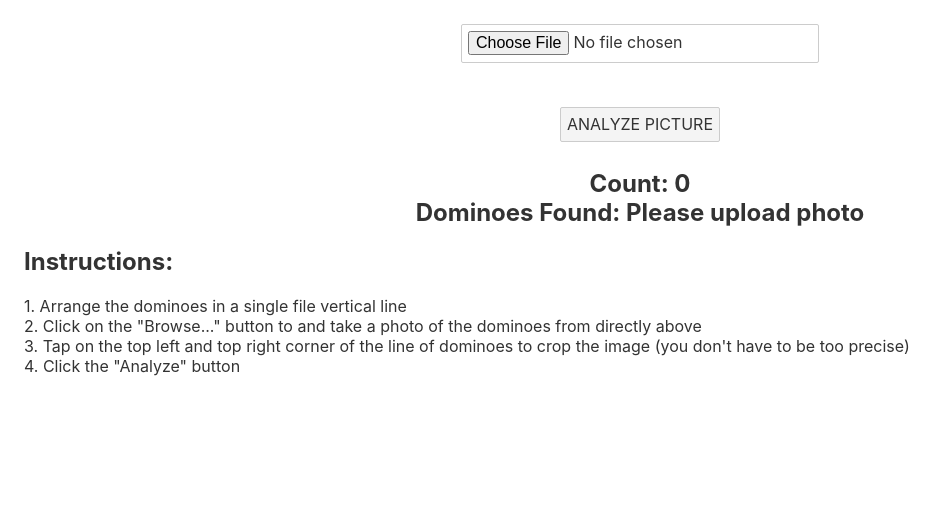
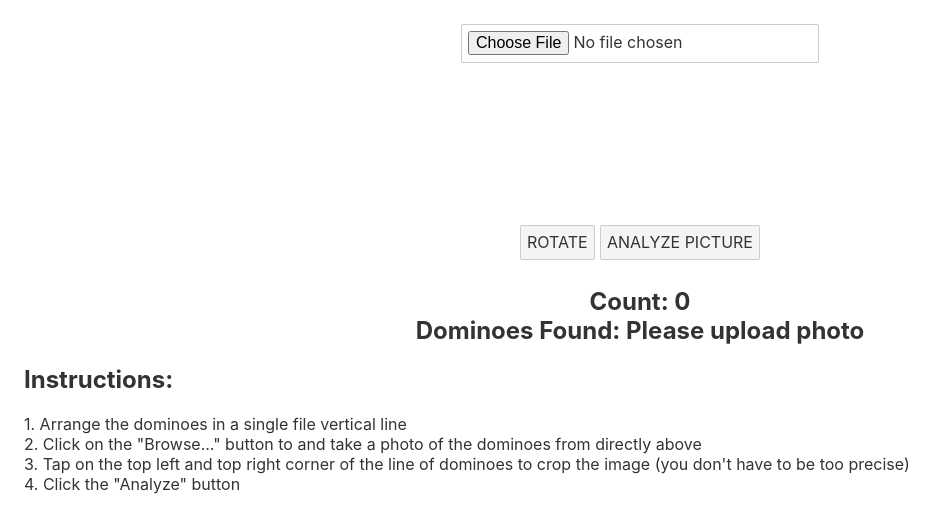
Before and after one commit to jeremyarde/domino-counter-frontend, a Svelte app: page / in a window 1280 px wide. Shown: the top 532 px of the page, without its empty margins (0-948 px from the left). Built offline with nearby package versions, Linux system fonts and the light colour scheme.

Commit message:
beginning to add rotation support and adding image scaling

```diff
--- a/src/App.svelte
+++ b/src/App.svelte
@@ -7,6 +7,8 @@
   let found_domino_string = "Please upload photo";
   let currentImage;
   let canvas;
+  let width;
+  let height;
   let edgePositions = [];
 
   let currentDominoImage = null;
@@ -14,15 +16,57 @@
   let currentDominoImageWidth = 0;
   let currentDominoImageCropSection = null;
 
+  function rotateImage(event) {
+    console.log("rotate image function");
+    var context = canvas.getContext("2d");
+    console.log(currentImage);
+    currentImage.style.transform = "rotate(90deg)";
+
+    // context.rotate((90 * Math.PI) / 180);
+    // context.drawImage(currentImage, 0, 0);
+    redrawImage();
+  }
+
+  function redrawImage() {
+    var context = canvas.getContext("2d");
+
+    var hRatio = canvas.width / currentImage.width;
+    var vRatio = canvas.height / currentImage.height;
+    var ratio = Math.min(hRatio, vRatio);
+    context.drawImage(
+      currentImage,
+      0,
+      0,
+      currentImage.width,
+      currentImage.height,
+      0,
+      0,
+      currentImage.width * ratio,
+      currentImage.height * ratio
+    );
+  }
+
   function handleMousemove(event) {
     console.log(canvas.getBoundingClientRect());
     let canvas_rectangle = canvas.getBoundingClientRect();
 
     var context = canvas.getContext("2d");
     context.clearRect(0, 0, canvas.width, canvas.height);
-    canvas.width = currentImage.naturalWidth;
-    canvas.height = currentImage.naturalHeight;
-    context.drawImage(currentImage, 0, 0);
+    // canvas.width = currentImage.naturalWidth;
+    // canvas.height = currentImage.naturalHeight;
+    // context.drawImage(currentImage, 0, 0);
+    // context.drawImage(
+    //   currentImage,
+    //   0,
+    //   0,
+    //   currentImage.width,
+    //   currentImage.height,
+    //   0,
+    //   0,
+    //   currentImage.width * ratio,
+    //   currentImage.height * ratio
+    // );
+    redrawImage();
 
     let x = event.clientX - canvas_rectangle.left;
     let y = event.clientY - canvas_rectangle.top;
@@ -38,7 +82,7 @@
       console.log(pos.y);
       context.fillStyle = "#3aeb34";
       context.beginPath();
-      context.arc(pos.x, pos.y, 20, 0, 2 * Math.PI);
+      context.arc(pos.x, pos.y, 5, 0, 2 * Math.PI);
       context.fill();
     });
 
@@ -129,10 +173,12 @@
         currentImage = img;
         console.log(canvas);
         console.log(`${img.naturalHeight}, ${img.naturalWidth}`);
-        canvas.width = img.naturalWidth;
-        canvas.height = img.naturalHeight;
+        // canvas.width = img.naturalWidth;
+        // canvas.height = img.naturalHeight;
+        ctx.clearRect(0, 0, canvas.width, canvas.height);
+        redrawImage();
 
-        ctx.drawImage(img, 0, 0);
+        // ctx.drawImage(img, 0, 0);
         // img.style.display = "none";
 
         var myData = ctx.getImageData(0, 0, img.width, img.height);
@@ -158,13 +204,19 @@
       bind:this={fileinput}
     />
   </div>
-  <canvas
+  <!-- <canvas
     bind:this={canvas}
     width={32}
     height={32}
     on:click={handleMousemove}
-  />
+  /> -->
+
+  <div class="container">
+    <canvas bind:this={canvas} {width} {height} on:click={handleMousemove} />
+  </div>
+
   <div>
+    <button on:click={rotateImage}>ROTATE</button>
     <button on:click={onSubmitPicture}>ANALYZE PICTURE</button>
     <h2>Count: {result}<br />Dominoes Found: {found_domino_string}</h2>
   </div>
```
Also changed, not shown: 1 other file (tests, documents, lock files or other folders).
